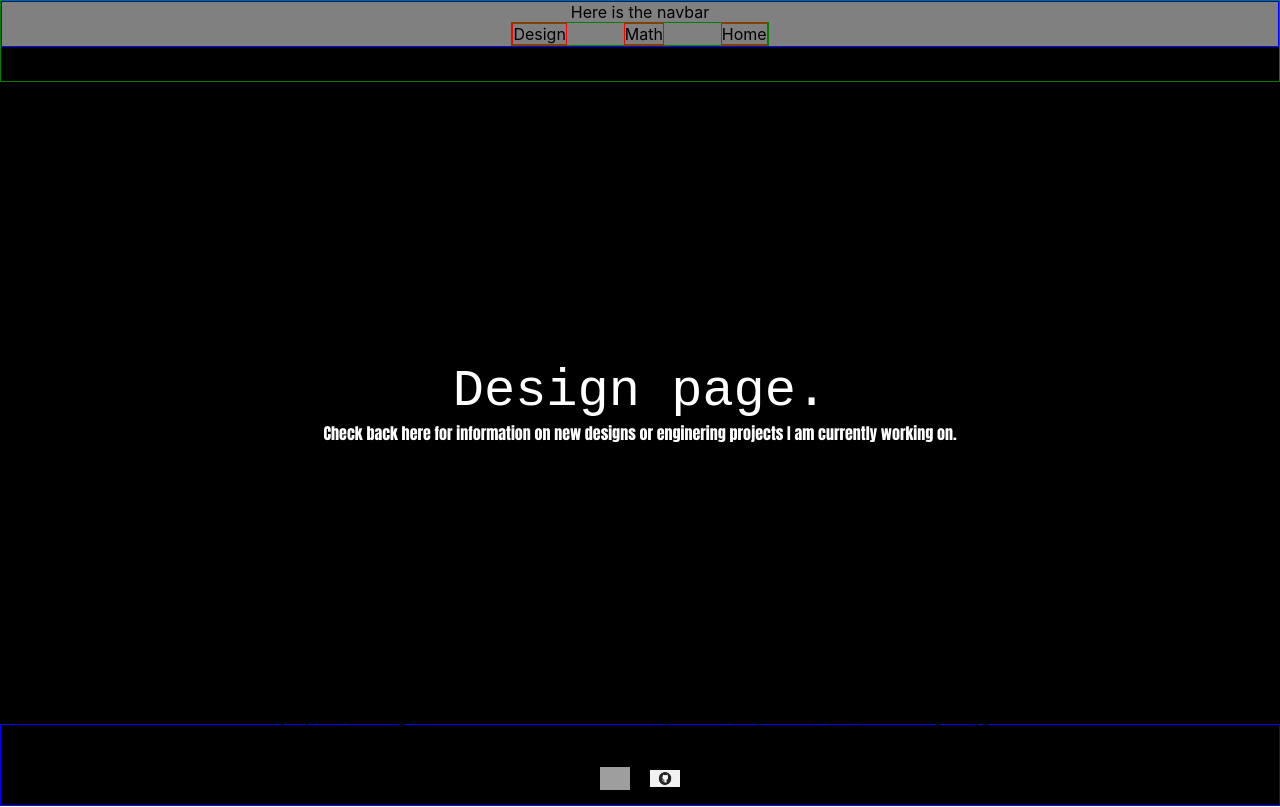
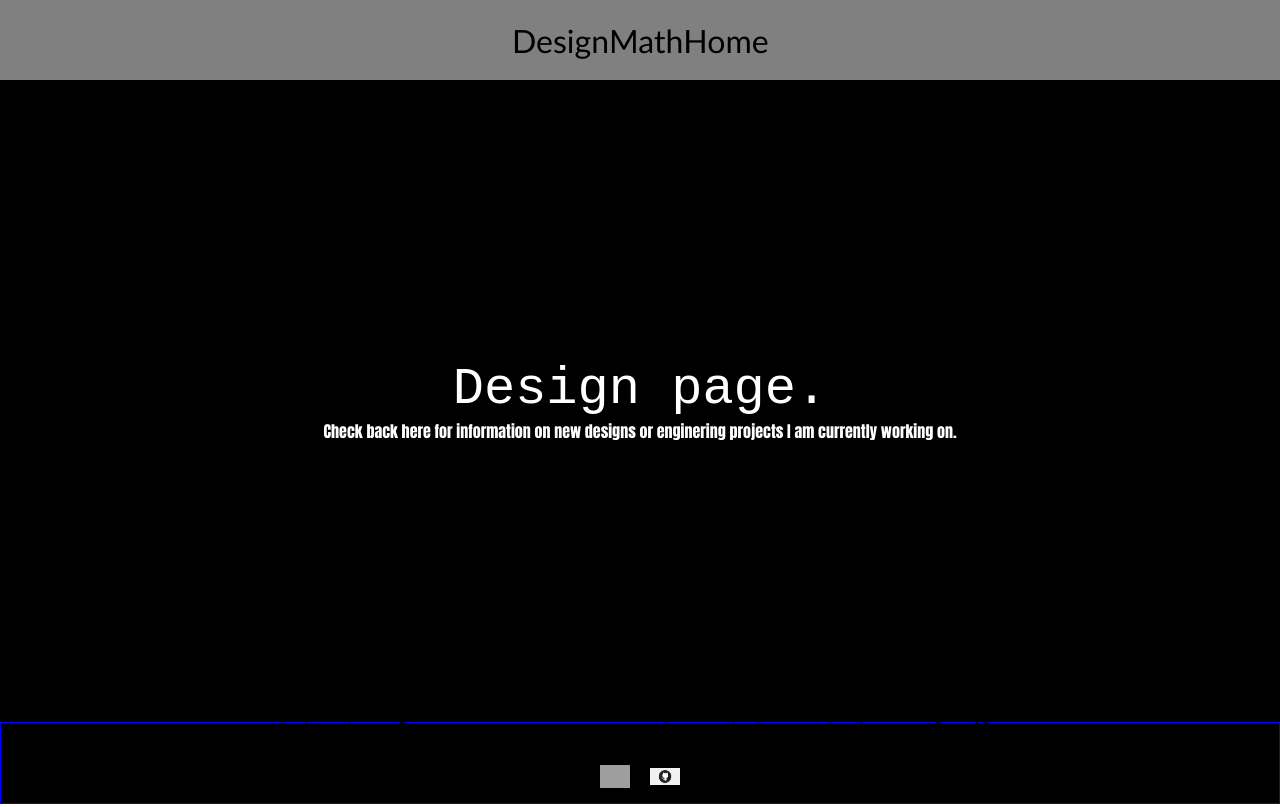
Before and after one commit to markgsimon/website, a React (Create React App) app: page /Design in a window 1280 px wide. Built offline with nearby package versions, Linux system fonts and the light colour scheme; grey boxes are pictures that could not be loaded.

Commit message:
cleaned up navbar a little bit, added hover and fixed font and border

```diff
--- a/src/components/Navbar/index.js
+++ b/src/components/Navbar/index.js
@@ -5,7 +5,8 @@ import { useNavigate } from 'react-router-dom';
 import {
   NavbarContainer,
   Label,
-  LabelRow
+  LabelRow,
+  Title
 } from "./styles";
 
 
@@ -19,7 +20,9 @@ const Navbar = (props) => {
 
   return (
     <NavbarContainer>
-      Here is the navbar
+      {/* <Title>
+        Here is the navbar
+      </Title> */}
       <LabelRow>
         <Label onClick = {() => handleNavigation("design")}>Design</Label>
         <Label  onClick = {() => handleNavigation("math")}>Math</Label>
--- a/src/components/Navbar/styles.js
+++ b/src/components/Navbar/styles.js
@@ -7,24 +7,37 @@ export const NavbarContainer = styled.div`
     flex-direction: column;
     justify-content: center;
     align-items: center;
-    border: 1px solid blue;
+    /* border: 1px solid blue; */
     background-color: grey;
+    height: 10vh;
 `;
 
 export const LabelRow = styled.div`
     display: flex;
     flex-direction: row;
     justify-content: space-between;
-    border: 1px solid green;
+    /* border: 1px solid green; */
     width: 20%;
+    height: 100%;
 `;
 
 
 export const Label = styled.div`
-    border: 1px solid red;
-
+    font-family: 'Gill Sans', 'Gill Sans MT', Calibri, 'Trebuchet MS', sans-serif;
+    border-radius: 10px;
+    font-size: 2em;
+    align-self: center;
     &:hover {
+        /* border: 1px solid whitesmoke; */
         background-color: rgba(0,0,0,.5);
         cursor: pointer;
     }
 `;
+
+export const Title = styled.div`
+
+    font-family: -apple-system, BlinkMacSystemFont, 'Segoe UI', Roboto, Oxygen, Ubuntu, Cantarell, 'Open Sans', 'Helvetica Neue', sans-serif;
+    font-size: 2em;
+    color: #FFFFFF;
+
+`;
--- a/src/pages/PageWrapper/index.js
+++ b/src/pages/PageWrapper/index.js
@@ -14,7 +14,7 @@ import Navbar from '../../components/Navbar';
 const PageWrapper = ({children, ...props}) => {
   return (
     <PageContainer>
-        <Header> <Navbar></Navbar></Header>
+         <Navbar></Navbar>
         <Content>{children}</Content>
         <Footer>
           <FooterText>
--- a/src/pages/PageWrapper/styles.js
+++ b/src/pages/PageWrapper/styles.js
@@ -14,7 +14,6 @@ export const Header = styled.div`
 
     border: 1px solid green;
     height: 10vh;
-    background-color: black;
 `;
 
 
```
